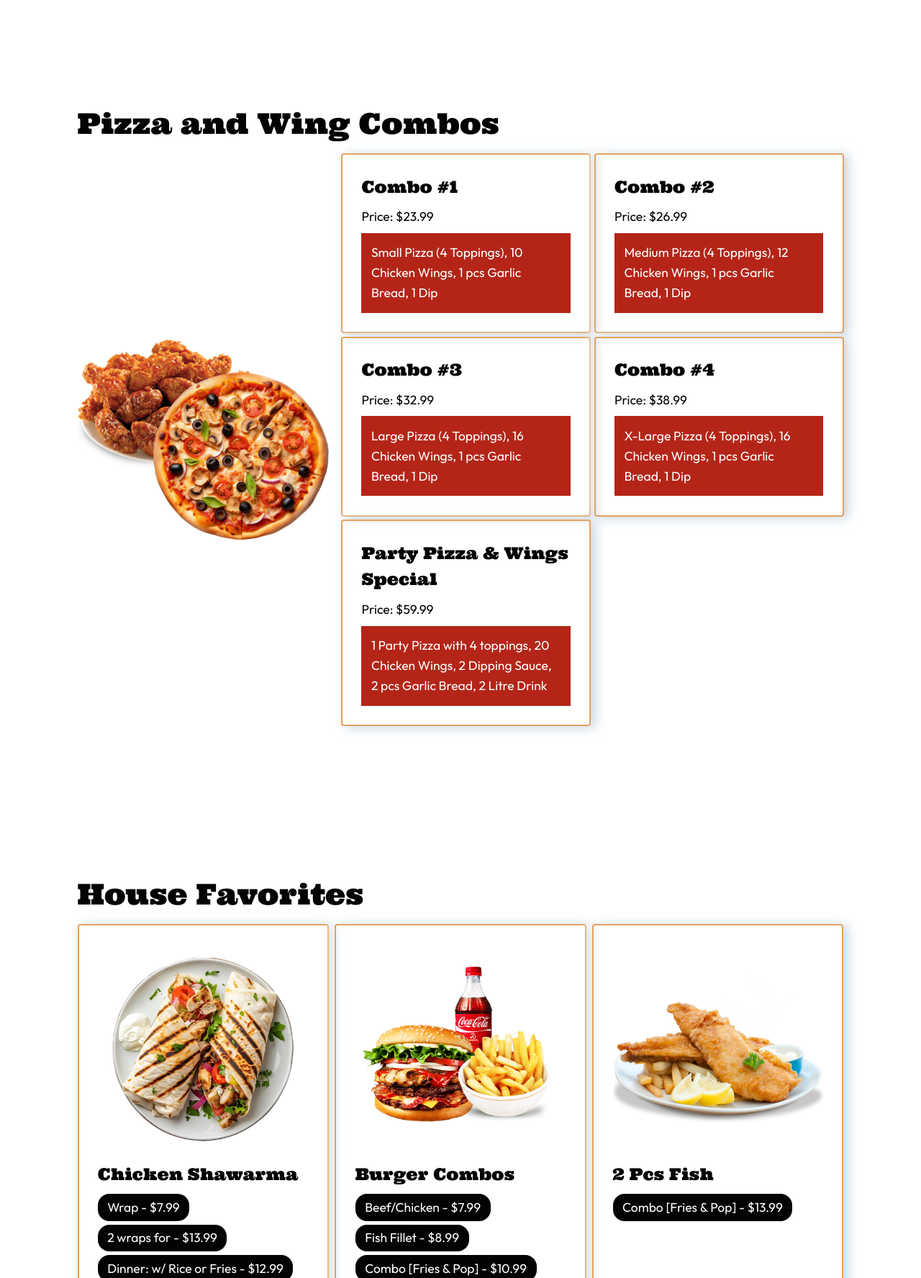
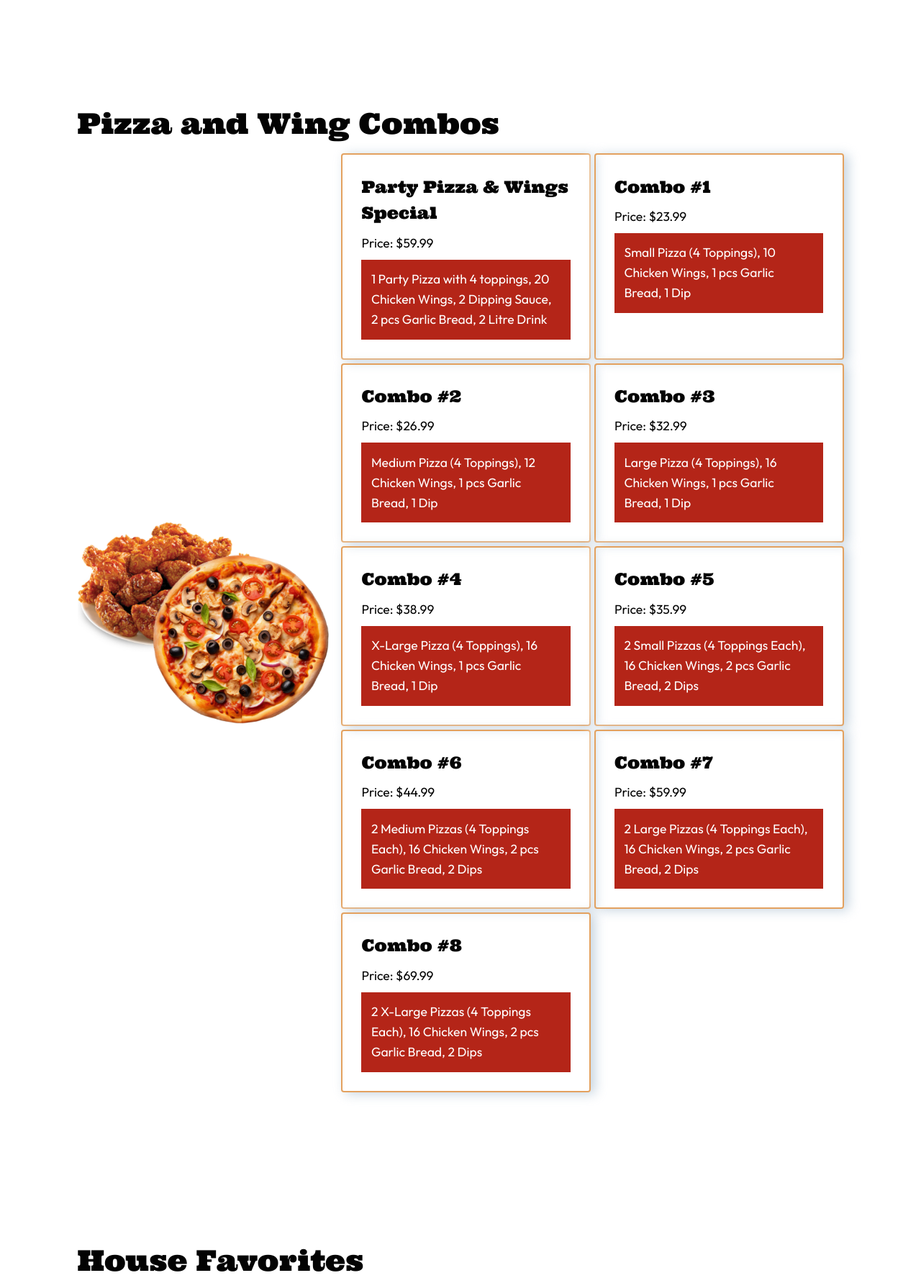
Before and after one commit to beejsbj/pizza-nano, a PHP site: page /menu.html in a window 1280 px wide. Shown: the part 2280-4056 px from the top of the page at 72% size. Run offline with PHP 8.4, Linux system fonts and the light colour scheme.

Commit message:
add more menu items

```diff
--- a/menu.html
+++ b/menu.html
@@ -408,6 +408,11 @@
 			</picture>
 			<ul class="single-items">
 									<li class="item-card">
+						<h3 class="notice-voice">Party Pizza & Wings Special</h3>
+						<p class="price">Price: $59.99</p>
+						<p class="description">1 Party Pizza with 4 toppings, 20 Chicken Wings, 2 Dipping Sauce, 2 pcs Garlic Bread, 2 Litre Drink</p>
+					</li>
+									<li class="item-card">
 						<h3 class="notice-voice">Combo #1</h3>
 						<p class="price">Price: $23.99</p>
 						<p class="description">Small Pizza (4 Toppings), 10 Chicken Wings, 1 pcs Garlic Bread, 1 Dip</p>
@@ -428,9 +433,24 @@
 						<p class="description">X-Large Pizza (4 Toppings), 16 Chicken Wings, 1 pcs Garlic Bread, 1 Dip</p>
 					</li>
 									<li class="item-card">
-						<h3 class="notice-voice">Party Pizza & Wings Special</h3>
+						<h3 class="notice-voice">Combo #5</h3>
+						<p class="price">Price: $35.99</p>
+						<p class="description">2 Small Pizzas (4 Toppings Each), 16 Chicken Wings, 2 pcs Garlic Bread, 2 Dips</p>
+					</li>
+									<li class="item-card">
+						<h3 class="notice-voice">Combo #6</h3>
+						<p class="price">Price: $44.99</p>
+						<p class="description">2 Medium Pizzas (4 Toppings Each), 16 Chicken Wings, 2 pcs Garlic Bread, 2 Dips</p>
+					</li>
+									<li class="item-card">
+						<h3 class="notice-voice">Combo #7</h3>
 						<p class="price">Price: $59.99</p>
-						<p class="description">1 Party Pizza with 4 toppings, 20 Chicken Wings, 2 Dipping Sauce, 2 pcs Garlic Bread, 2 Litre Drink</p>
+						<p class="description">2 Large Pizzas (4 Toppings Each), 16 Chicken Wings, 2 pcs Garlic Bread, 2 Dips</p>
+					</li>
+									<li class="item-card">
+						<h3 class="notice-voice">Combo #8</h3>
+						<p class="price">Price: $69.99</p>
+						<p class="description">2 X-Large Pizzas (4 Toppings Each), 16 Chicken Wings, 2 pcs Garlic Bread, 2 Dips</p>
 					</li>
 							</ul>
 		</div>
```
Also changed, not shown: modules/menu-page/menu-page.php (+22 -2 lines).
